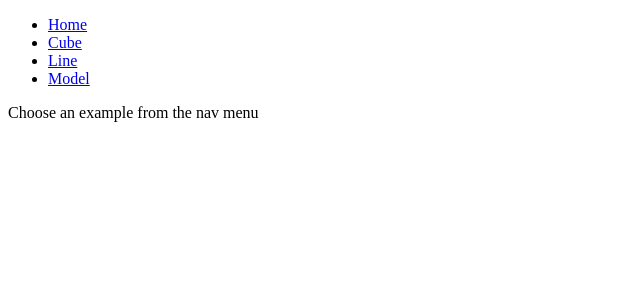
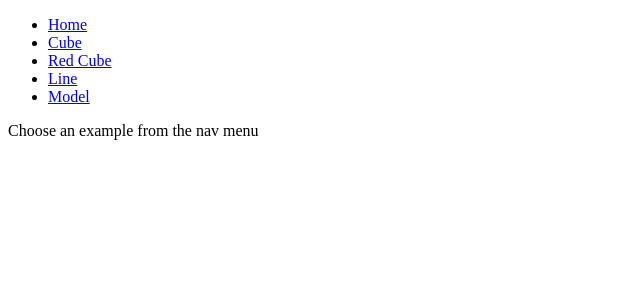
Before and after one commit to iamscottcox/three-js-play, a React app: page / in a window 1280 px wide. Shown: the top 300 px of the page, without its empty margins (0-640 px from the left). Built offline with nearby package versions, Linux system fonts and the light colour scheme; what three-orbit-controls would draw is missing.

Commit message:
Add <RedCube/> to react router

```diff
--- a/src/App.js
+++ b/src/App.js
@@ -2,6 +2,7 @@ import React, { Component } from 'react';
 import {BrowserRouter as Router, Route, Link} from "react-router-dom";
 
 import Cube from "./components/Cube";
+import RedCube from "./components/RedCube";
 import Line from "./components/Line";
 import Model from "./components/Model";
 
@@ -19,6 +20,7 @@ class App extends Component {
               <ul>
                 <li><Link to="/">Home</Link></li>
                 <li><Link to="/cube">Cube</Link></li>
+                <li><Link to="/red-cube">Red Cube</Link></li>
                 <li><Link to="/line">Line</Link></li>
                 <li><Link to="/model">Model</Link></li>
               </ul>
@@ -27,6 +29,7 @@ class App extends Component {
           <main id="main">
             <Route path="/" exact component={Index} />
             <Route path="/cube" component={Cube} />
+            <Route path="/red-cube" component={RedCube} />
             <Route path="/line" component={Line} />
             <Route path="/model" component={Model} />
           </main>
```
